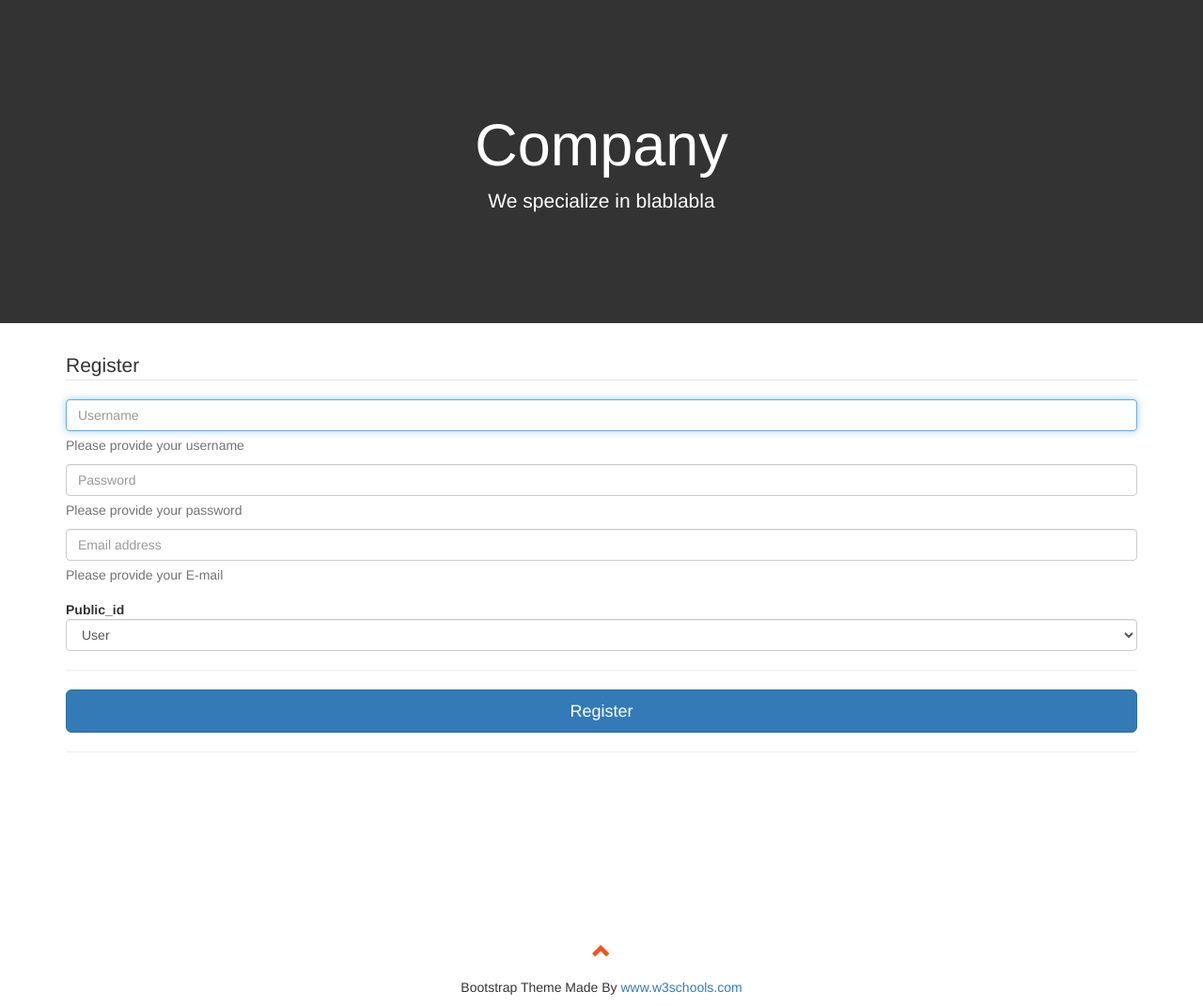
After one commit to appota-intern/personal-blog, a PHP site: template src/view/register.php in a window 1280 px wide. The commit adds this page. Shown: the whole page at 94% size. Run offline with PHP 8.4, Linux system fonts and the light colour scheme; the template is opened without the code that fills it, so the values that code supplies are empty.

Commit message:
register

```diff
--- /dev/null
+++ b/src/view/register.php
@@ -0,0 +1,55 @@
+<div class="container">
+<form class="form-horizontal" action='' method="POST">
+  <fieldset>
+    <div id="legend">
+      <legend class="">Register</legend>
+    </div>
+
+    <div class="control-group">
+      <!-- E-mail -->
+      <label for="inputEmail" class="sr-only">Username</label>
+      <div class="controls">
+        <input type="" name="username" id="inputEmail" class="form-control" placeholder="Username" required autofocus>
+        <p class="help-block">Please provide your username</p>
+      </div>
+    </div>
+
+    <div class="control-group">
+      <!-- E-mail -->
+      <label for="inputEmail" class="sr-only">Password</label>
+      <div class="controls">
+        <input type="password" name="password" id="inputEmail" class="form-control" placeholder="Password" required autofocus>
+        <p class="help-block">Please provide your password</p>
+      </div>
+    </div>
+
+    <div class="control-group">
+      <!-- E-mail -->
+      <label for="inputEmail" class="sr-only">Email address</label>
+      <div class="controls">
+        <input type="email" name="email" id="inputEmail" class="form-control" placeholder="Email address" required autofocus>
+        <p class="help-block">Please provide your E-mail</p>
+      </div>
+    </div>
+
+  <div class="control-group">
+    <label class="control-label" for="email">Public_id</label>
+    <div class="controls">
+      <select class="form-control" id="sel1" name="public_id">
+        <option>User</option>
+        <option>Admin</option>
+      </select>
+
+  </div>
+  </div>
+<hr class="featurette-divider">
+
+    <div class="control-group">
+      <!-- Button -->
+      <div class="controls">
+        <button class="btn btn-lg btn-primary btn-block" type="submit">Register</button>
+      </div>
+    </div>
+  </fieldset>
+</form>
+<div>
--- /dev/null
+++ b/src/view/start.php
@@ -0,0 +1,2 @@
+<a href="logout">Login</a><br>
+<a href="register">register</a><br>
```
Also changed, not shown: public/index.php (+12 -2 lines), src/Controller/BaseController.php (+17 -1 lines), src/Controller/UserController.php (+31 -3 lines), src/model/model.php (added, +13 -0 lines), src/view/home.php (added, +33 -0 lines), user.sql (+16 -5 lines).
